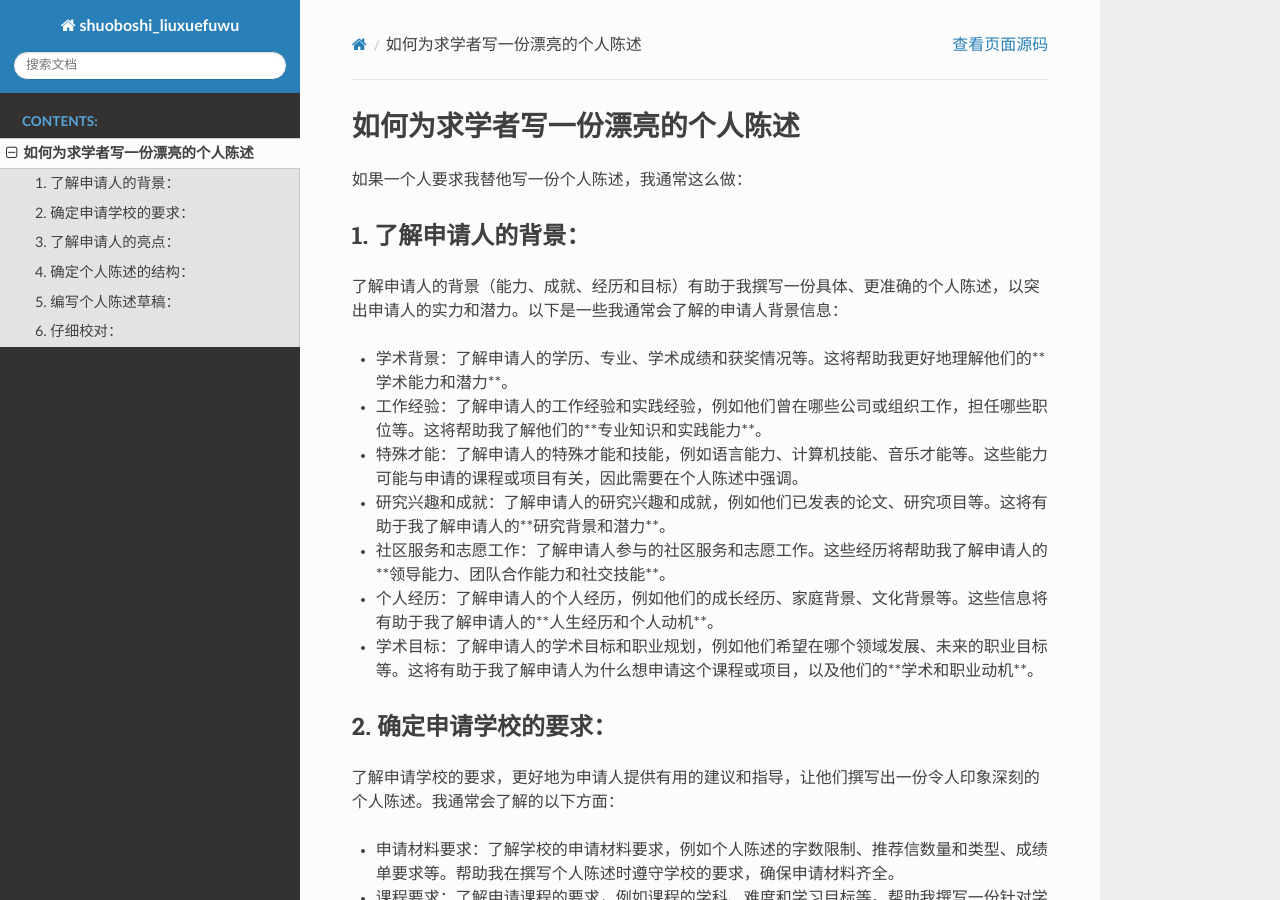
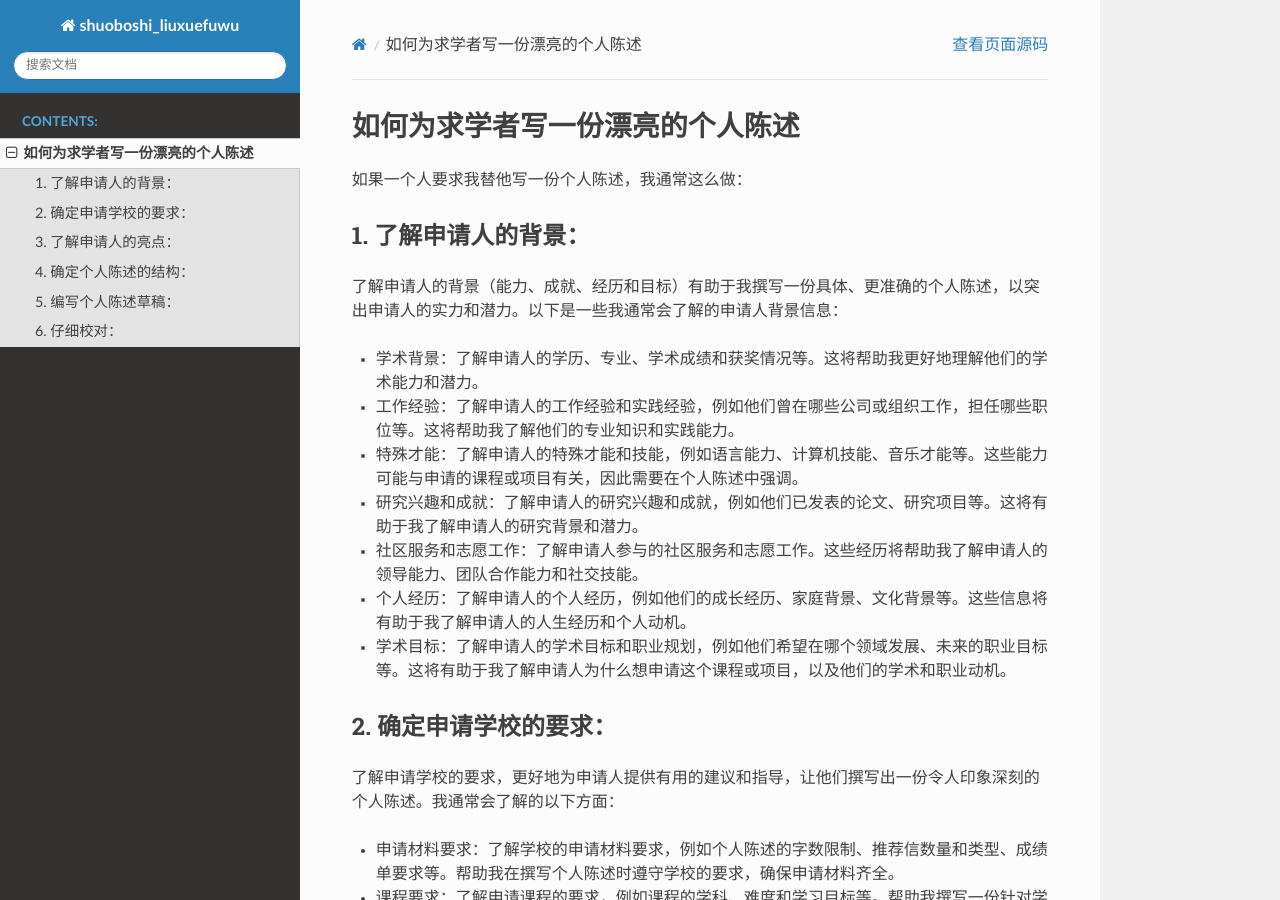
Before and after one commit to shuo1118/liuxue, a Sphinx documentation site: the page built from docs/source/ps.rst, in a window 1280 px wide and 900 px high. Built offline with Sphinx 7.4.7 and the Read the Docs theme 2.0.0, drawn with Linux system fonts in a browser that asks for light colours.

Commit message:
Update ps.rst

```diff
--- a/docs/source/ps.rst
+++ b/docs/source/ps.rst
@@ -8,13 +8,13 @@
 
 了解申请人的背景（能力、成就、经历和目标）有助于我撰写一份具体、更准确的个人陈述，以突出申请人的实力和潜力。以下是一些我通常会了解的申请人背景信息：
 
-- 学术背景：了解申请人的学历、专业、学术成绩和获奖情况等。这将帮助我更好地理解他们的**学术能力和潜力**。
-- 工作经验：了解申请人的工作经验和实践经验，例如他们曾在哪些公司或组织工作，担任哪些职位等。这将帮助我了解他们的**专业知识和实践能力**。
+- 学术背景：了解申请人的学历、专业、学术成绩和获奖情况等。这将帮助我更好地理解他们的学术能力和潜力。
+- 工作经验：了解申请人的工作经验和实践经验，例如他们曾在哪些公司或组织工作，担任哪些职位等。这将帮助我了解他们的专业知识和实践能力。
 - 特殊才能：了解申请人的特殊才能和技能，例如语言能力、计算机技能、音乐才能等。这些能力可能与申请的课程或项目有关，因此需要在个人陈述中强调。
-- 研究兴趣和成就：了解申请人的研究兴趣和成就，例如他们已发表的论文、研究项目等。这将有助于我了解申请人的**研究背景和潜力**。
-- 社区服务和志愿工作：了解申请人参与的社区服务和志愿工作。这些经历将帮助我了解申请人的**领导能力、团队合作能力和社交技能**。
-- 个人经历：了解申请人的个人经历，例如他们的成长经历、家庭背景、文化背景等。这些信息将有助于我了解申请人的**人生经历和个人动机**。
-- 学术目标：了解申请人的学术目标和职业规划，例如他们希望在哪个领域发展、未来的职业目标等。这将有助于我了解申请人为什么想申请这个课程或项目，以及他们的**学术和职业动机**。
+- 研究兴趣和成就：了解申请人的研究兴趣和成就，例如他们已发表的论文、研究项目等。这将有助于我了解申请人的研究背景和潜力。
+- 社区服务和志愿工作：了解申请人参与的社区服务和志愿工作。这些经历将帮助我了解申请人的领导能力、团队合作能力和社交技能。
+- 个人经历：了解申请人的个人经历，例如他们的成长经历、家庭背景、文化背景等。这些信息将有助于我了解申请人的人生经历和个人动机。
+- 学术目标：了解申请人的学术目标和职业规划，例如他们希望在哪个领域发展、未来的职业目标等。这将有助于我了解申请人为什么想申请这个课程或项目，以及他们的学术和职业动机。
 
 
 2. 确定申请学校的要求：
```
